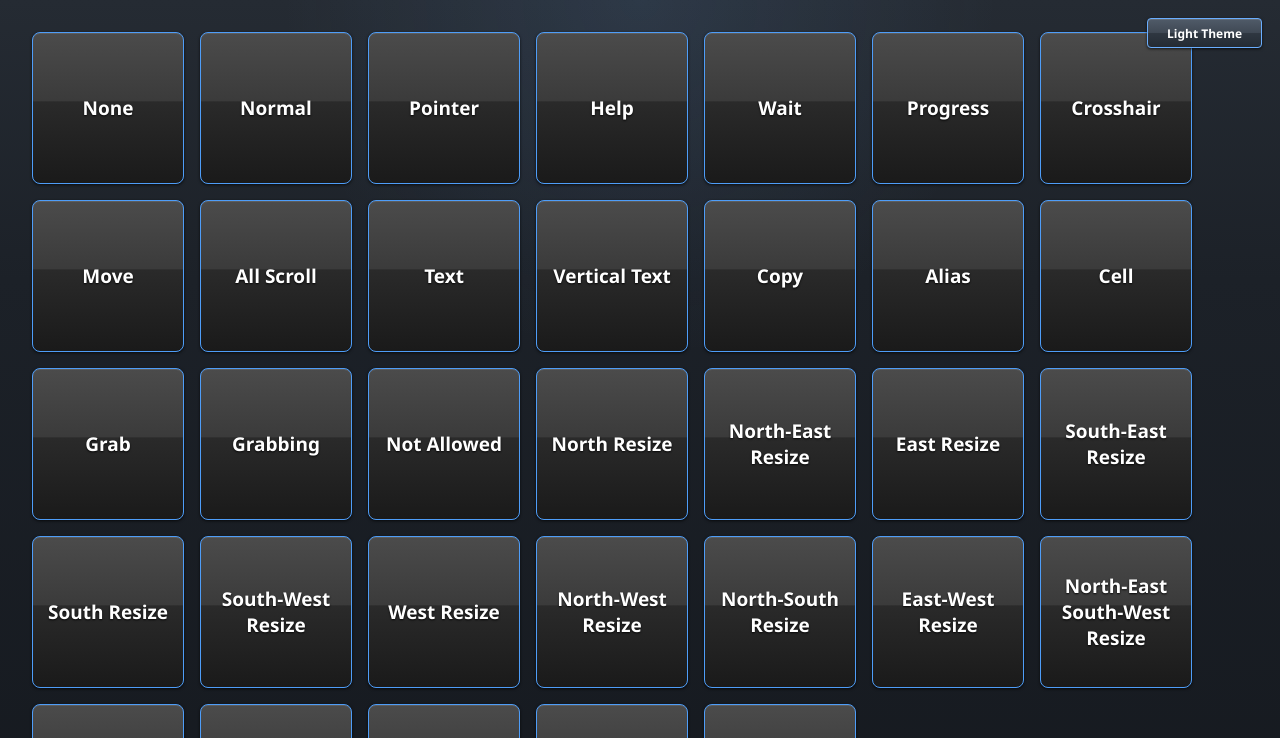
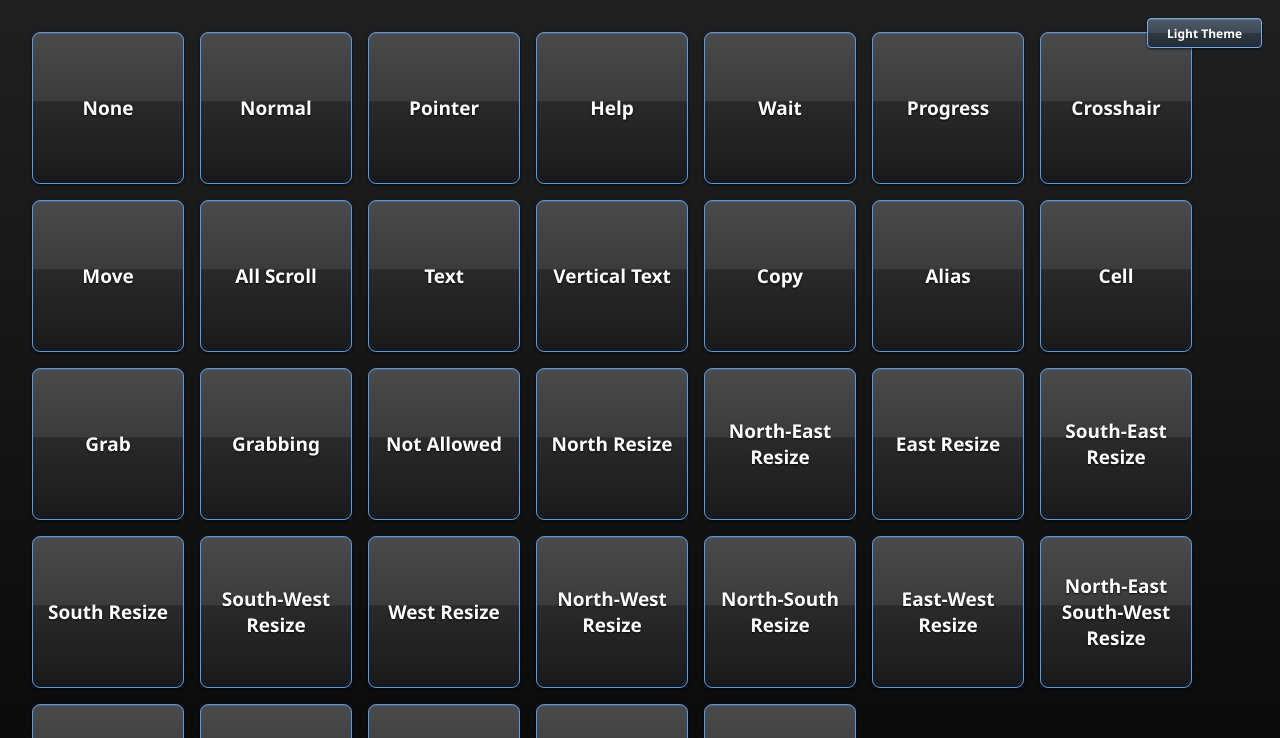
Before and after one commit to icreaterandomapps/cursortest, a plain HTML site: page index.html in a window 1280 px wide. Both pictures are taken after a click on the button "Dark Theme". Shown: the top 738 px of the page. Drawn offline with Linux system fonts and the light colour scheme.

Commit message:
Update style.css

```diff
--- a/style.css
+++ b/style.css
@@ -218,6 +218,11 @@ h2 {
    Dark Theme
    ========================== */
 
+body.dark {
+    background: #111111;
+    background-image:
+        linear-gradient(#202020, #090909);
+}
 
 /* Cursor Cards */
 body.dark div {
```
